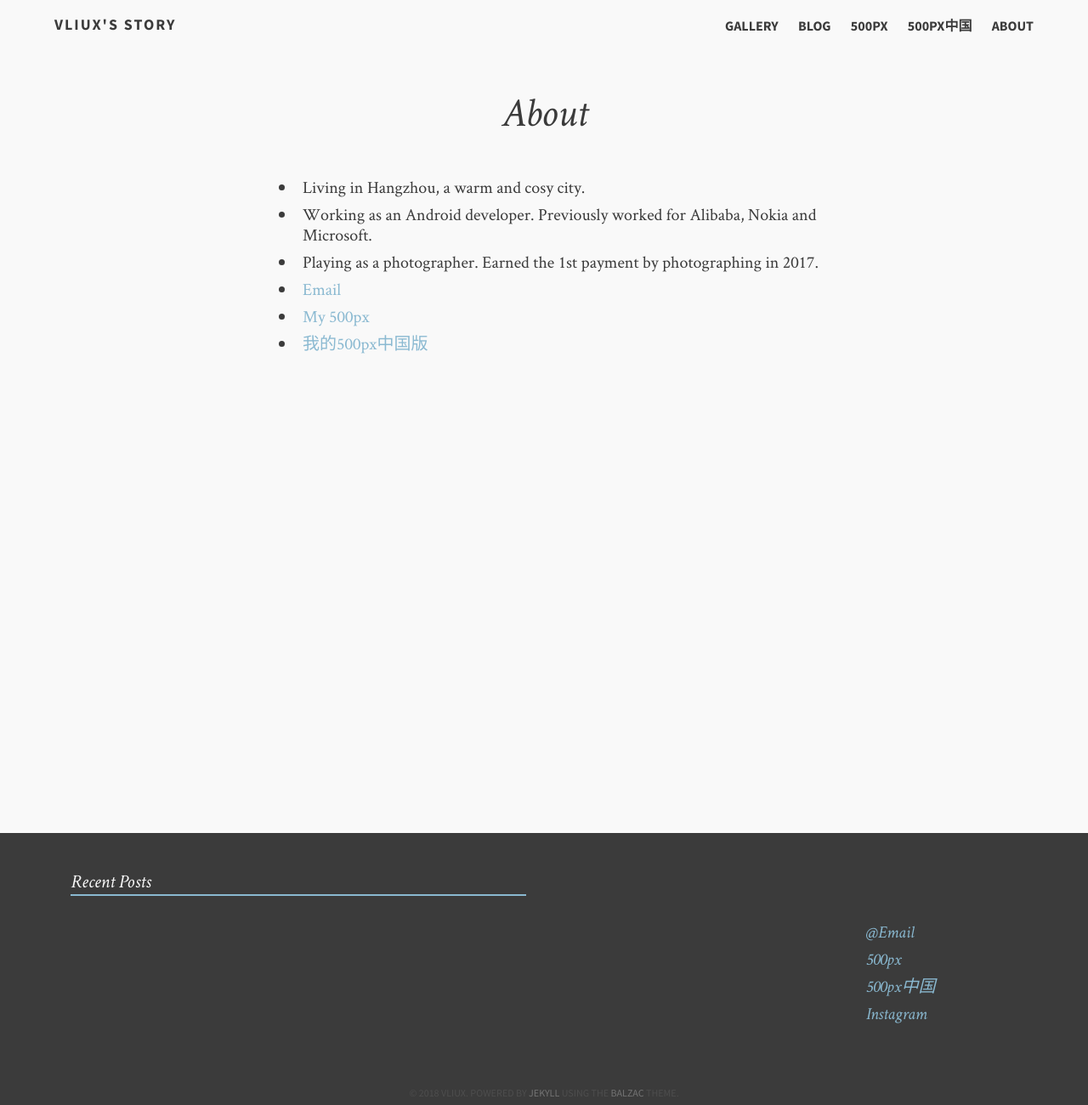
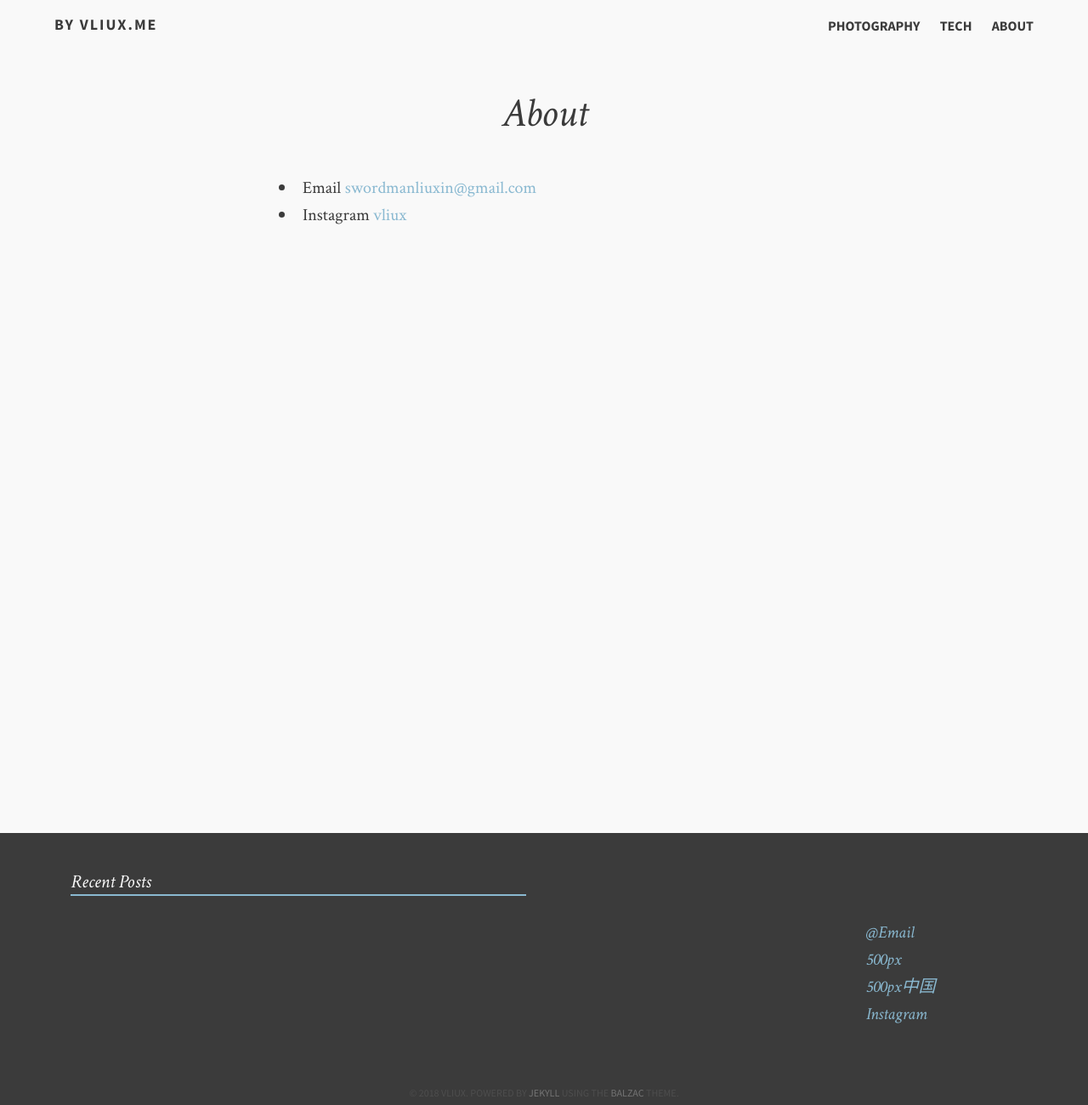
Before and after one commit to vliux/vliux.github.io, a Jekyll site: the page built from about.md, in a window 1280 px wide. Shown: the whole page at 85% size. Built offline with Jekyll 4.4.1, drawn with Linux system fonts in a browser that asks for light colours; comment, search, counter and statistics services are not loaded.

Commit message:
update site config

```diff
--- a/_config.yml
+++ b/_config.yml
@@ -1,6 +1,6 @@
-title:            vliux's story
-tagline:          A beautiful theme.
-description:      The story of Xin Liu.
+title:            By vliux.me
+tagline:
+description:
 canonical: http://vliux.me
 production_url : http://vliux.me
 url: http://vliux.me
@@ -9,7 +9,6 @@ url: http://vliux.me
 owner:
   name:           vliux
   avatar:         avatar.png
-  bio:            "Aesthete & Athlete"
   email:          swordmanliuxin@gmail.com
   500px:          xinliu4
   500pxc:         vliux
@@ -26,12 +25,16 @@ tools:
 # Links to include in top navigation
 # For external links add external: true
 links:
-  - title: 500px
-    url: https://500px.com/xinliu4
-    external: true
-  - title: 500px中国
-    url: https://500px.me/vliux
-    external: true
+  - title: Photography
+    url: /gallery
+  - title: Tech
+    url: /blog
+  #- title: 500px
+  #  url: https://500px.com/xinliu4
+  #  external: true
+  #- title: 500px中国
+  #  url: https://500px.me/vliux
+  #  external: true
   - title: About
     url: /about
 
--- a/_includes/head-dark.html
+++ b/_includes/head-dark.html
@@ -57,14 +57,6 @@
         <a href="#nav" class="menu"><span class='icons'>☰</span></a>
         <nav role="navigation">
           <ul>
-            <li>
-              <a href="/gallery" title="Gallery">Gallery</a>
-            </li>
-
-            <li>
-              <a href="/blog" title="Blog">Blog</a>
-            </li>
-
             {% for link in site.links %}
                 <li><a href="{% if link.external %}{{ link.url }}{% else %}{{ site.url }}{{ link.url }}{% endif %}" {% if link.external %}target="_blank"{% endif %}>{{ link.title }}</a></li>
             {% endfor %}
--- a/about.md
+++ b/about.md
@@ -5,10 +5,6 @@ permalink: /about/
 ---
 
 <ul>
-	<li>Living in Hangzhou, a warm and cosy city.</li>
-	<li>Working as an Android developer. Previously worked for Alibaba, Nokia and Microsoft.</li>
-	<li>Playing as a photographer. Earned the 1st payment by photographing in 2017.</li>
-	<li><a href="mailto:swordmanliuxin@gmail.com">Email</a></li>
-	<li><a href="https://500px.com/xinliu4">My 500px</a></li>
-	<li><a href="https://500px.me/vliux">我的500px中国版</a></li>
+	<li>Email <a href="mailto:swordmanliuxin@gmail.com">swordmanliuxin@gmail.com</a></li>
+	<li>Instagram <a href="https://www.instagram.com/vliux/">vliux</a></li>
 </ul>
--- a/blog/index.html
+++ b/blog/index.html
@@ -1,6 +1,6 @@
 ---
 layout: home
-title: "Blogs"
+title: "Tech"
 tags: [Jekyll, theme, responsive, blog, template]
 image:
   feature: typewriter.jpg
--- a/gallery/index.html
+++ b/gallery/index.html
@@ -1,6 +1,6 @@
 ---
 layout: home
-title: "Galleries"
+title: "Photography"
 tags: [Jekyll, theme, responsive, gallery, template]
 image:
   feature: typewriter.jpg
--- a/index.html
+++ b/index.html
@@ -1,6 +1,6 @@
 ---
 layout: home
-title: "Galleries"
+title: "Photography"
 tags: [Jekyll, theme, responsive, blog, template]
 image:
   feature: typewriter.jpg
```
